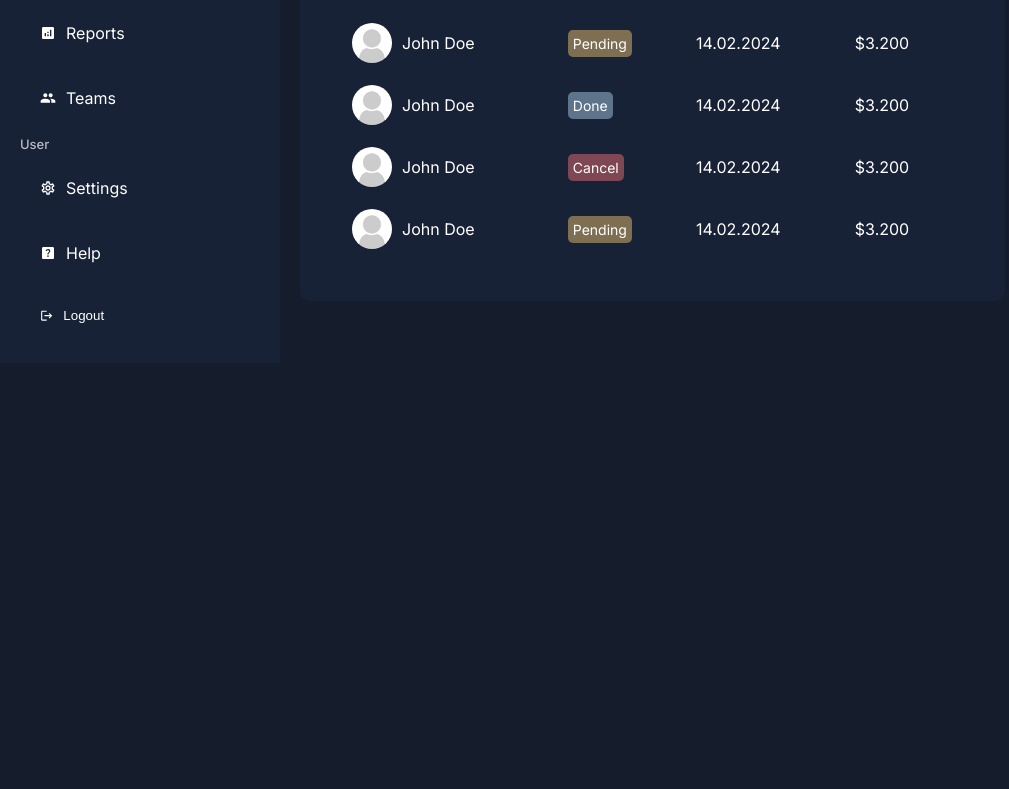
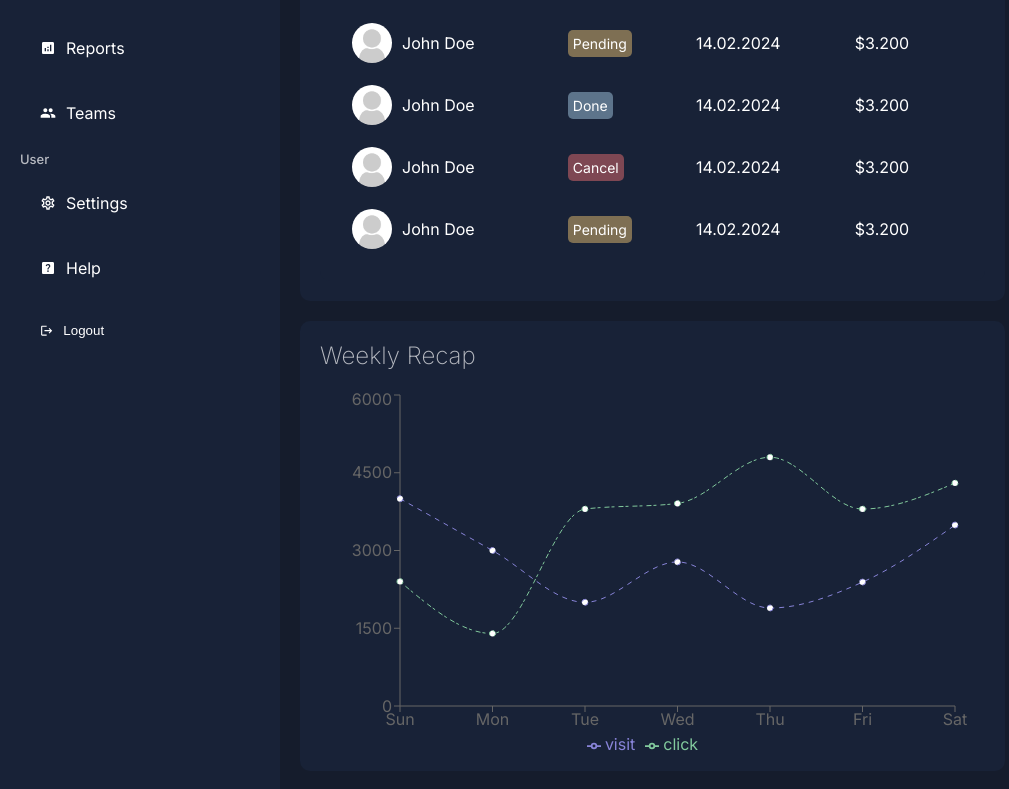
Before and after one commit to nrmz/nextadmin, a Next.js app: page /dashboard in a window 1280 px wide. Shown: the part 467-1256 px from the top of the page, without its empty margins (0-1009 px from the left). Before the commit the page ends 830 px from the top, so only its background shows below. Built offline with nearby package versions, Linux system fonts and the light colour scheme.

Commit message:
create chart section

```diff
--- a/app/dashboard/page.jsx
+++ b/app/dashboard/page.jsx
@@ -1,4 +1,5 @@
 import Card from "../ui/dashboard/card/card";
+import Chart from "../ui/dashboard/chart/chart";
 import styles from "../ui/dashboard/dashboard.module.css";
 import Rightbar from "../ui/dashboard/rightbar/rightbar";
 import Transactions from "../ui/dashboard/transactions/transactions";
@@ -13,6 +14,7 @@
           <Card />
         </div>
         <Transactions />
+        <Chart />
       </div>
       <div className={styles.side}>
         <Rightbar />
--- a/app/ui/dashboard/chart/chart.jsx
+++ b/app/ui/dashboard/chart/chart.jsx
@@ -1,7 +1,89 @@
-import styles from "./card.module.css";
+"use client";
+import styles from "./chart.module.css";
+import {
+  LineChart,
+  Line,
+  XAxis,
+  YAxis,
+  Tooltip,
+  Legend,
+  ResponsiveContainer,
+} from "recharts";
+
+const data = [
+  {
+    name: "Sun",
+    visit: 4000,
+    click: 2400,
+  },
+  {
+    name: "Mon",
+    visit: 3000,
+    click: 1398,
+  },
+  {
+    name: "Tue",
+    visit: 2000,
+    click: 3800,
+  },
+  {
+    name: "Wed",
+    visit: 2780,
+    click: 3908,
+  },
+  {
+    name: "Thu",
+    visit: 1890,
+    click: 4800,
+  },
+  {
+    name: "Fri",
+    visit: 2390,
+    click: 3800,
+  },
+  {
+    name: "Sat",
+    visit: 3490,
+    click: 4300,
+  },
+];
 
 const Chart = () => {
-  return <div className={styles.container}>Chart</div>;
+  return (
+    <div className={styles.container}>
+      <h2 className={styles.title}>Weekly Recap</h2>
+      <ResponsiveContainer width="100%" height="90%">
+        <LineChart
+          width={500}
+          height={300}
+          data={data}
+          margin={{
+            top: 5,
+            right: 30,
+            left: 20,
+            bottom: 5,
+          }}
+        >
+          <XAxis dataKey="name" />
+          <YAxis />
+          <Tooltip contentStyle={{ background: "#151c2c", border: "none" }} />
+          <Legend />
+          <Line
+            type="monotone"
+            dataKey="visit"
+            stroke="#8884d8"
+            strokeDasharray="5 5"
+          />
+          <Line
+            type="monotone"
+            dataKey="click"
+            stroke="#82ca9d"
+            strokeDasharray="3 4 5 2"
+          />
+        </LineChart>
+      </ResponsiveContainer>
+    </div>
+  );
 };
 
 export default Chart;
--- a/app/ui/dashboard/chart/chart.module.css
+++ b/app/ui/dashboard/chart/chart.module.css
@@ -1,2 +1,12 @@
 .container {
+  height: 450px;
+  background-color: var(--bgSoft);
+  padding: 20px;
+  border-radius: 10px;
 }
+
+.title {
+  font-weight: 200;
+  color: var(--textSoft);
+  margin-bottom: 20px;
+}
--- a/package.json
+++ b/package.json
@@ -13,7 +13,8 @@
     "next": "14.0.1",
     "react": "18",
     "react-dom": "18",
-    "react-icons": "^4.11.0"
+    "react-icons": "^4.11.0",
+    "recharts": "^2.9.0"
   },
   "devDependencies": {
     "eslint": "8",
```
Also changed, not shown: 1 other file (tests, documents, lock files or other folders).
